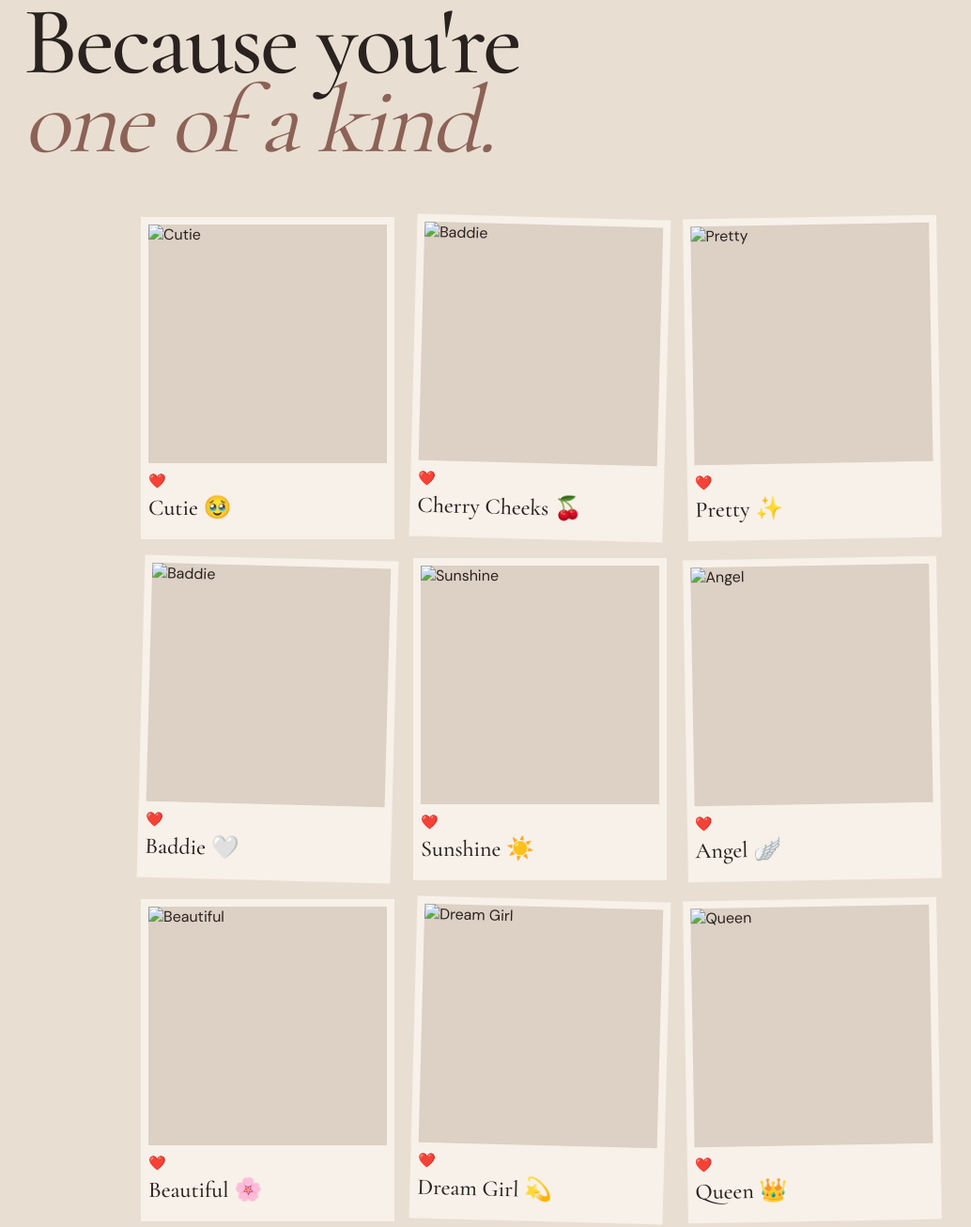
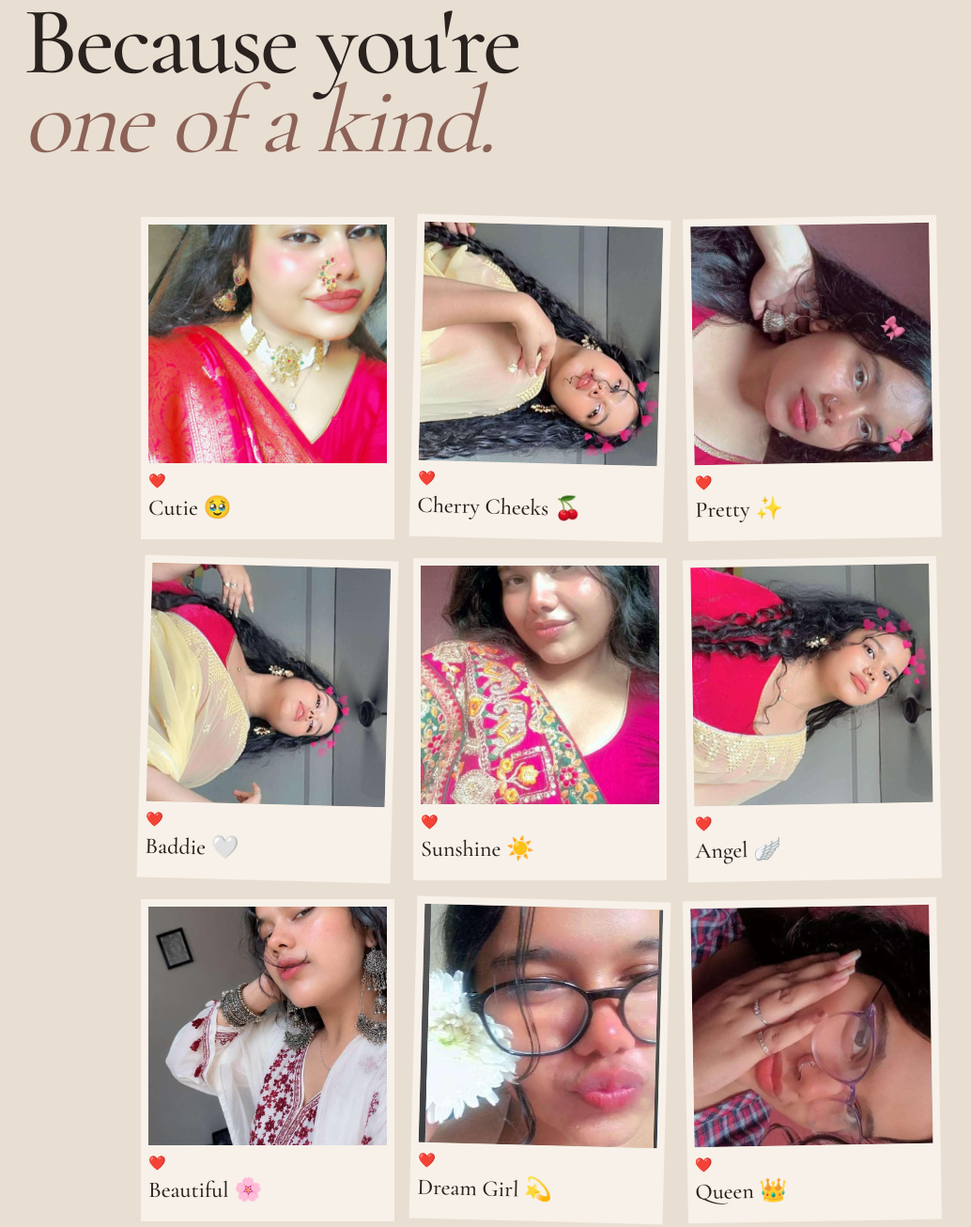
Before and after one commit to sanjeevkummrr/Birthdayyy, a plain HTML site: page index.html in a window 1280 px wide. Shown: the part 953-2259 px from the top of the page at 94% size, without its empty margins (65-1099 px from the left). Drawn offline with nearby package versions, Linux system fonts and the light colour scheme.

Commit message:
Update image sources from .png to .jpg

```diff
--- a/index.html
+++ b/index.html
@@ -73,7 +73,7 @@
 
         <article>
           <div class="portrait">
-            <img src="images/girl3.png" alt="Cutie">
+            <img src="images/girl3.jpg" alt="Cutie">
           </div>
           <span>❤️</span>
           <h3>Cutie 🥹</h3>
@@ -81,7 +81,7 @@
 
         <article>
           <div class="portrait">
-            <img src="images/girl4.png" alt="Baddie">
+            <img src="images/girl4.jpg" alt="Baddie">
           </div>
           <span>❤️</span>
           <h3>Cherry Cheeks 🍒</h3>
@@ -89,7 +89,7 @@
 
         <article>
           <div class="portrait">
-            <img src="images/girl5.png" alt="Pretty">
+            <img src="images/girl5.jpg" alt="Pretty">
           </div>
           <span>❤️</span>
           <h3>Pretty ✨</h3>
@@ -97,7 +97,7 @@
 
         <article>
           <div class="portrait">
-            <img src="images/girl6.png" alt="Baddie">
+            <img src="images/girl6.jpg" alt="Baddie">
           </div>
           <span>❤️</span>
           <h3>Baddie 🤍</h3>
@@ -105,7 +105,7 @@
 
         <article>
           <div class="portrait">
-            <img src="images/girl7.png" alt="Sunshine">
+            <img src="images/girl7.jpg" alt="Sunshine">
           </div>
           <span>❤️</span>
           <h3>Sunshine ☀️</h3>
@@ -113,7 +113,7 @@
 
         <article>
           <div class="portrait">
-            <img src="images/girl8.png" alt="Angel">
+            <img src="images/girl8.jpg" alt="Angel">
           </div>
           <span>❤️</span>
           <h3>Angel 🪽</h3>
@@ -121,7 +121,7 @@
 
         <article>
           <div class="portrait">
-            <img src="images/girl9.png" alt="Beautiful">
+            <img src="images/girl9.jpg" alt="Beautiful">
           </div>
           <span>❤️</span>
           <h3>Beautiful 🌸</h3>
@@ -129,7 +129,7 @@
 
         <article>
           <div class="portrait">
-            <img src="images/girl10.png" alt="Dream Girl">
+            <img src="images/girl10.jpg" alt="Dream Girl">
           </div>
           <span>❤️</span>
           <h3>Dream Girl 💫</h3>
@@ -137,7 +137,7 @@
 
         <article>
           <div class="portrait">
-            <img src="images/girl11.png" alt="Queen">
+            <img src="images/girl11.jpg" alt="Queen">
           </div>
           <span>❤️</span>
           <h3>Queen 👑</h3>
```
